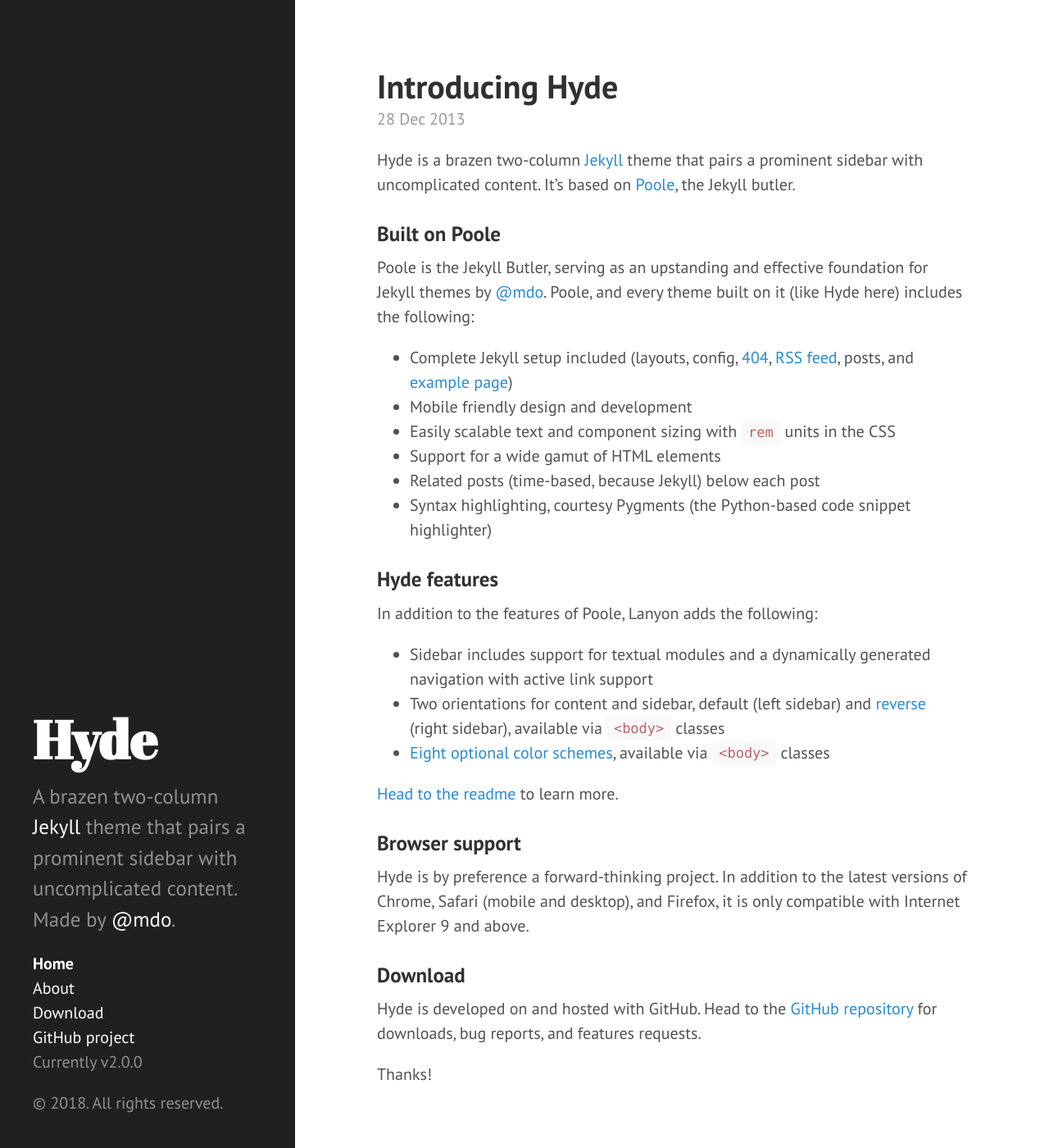
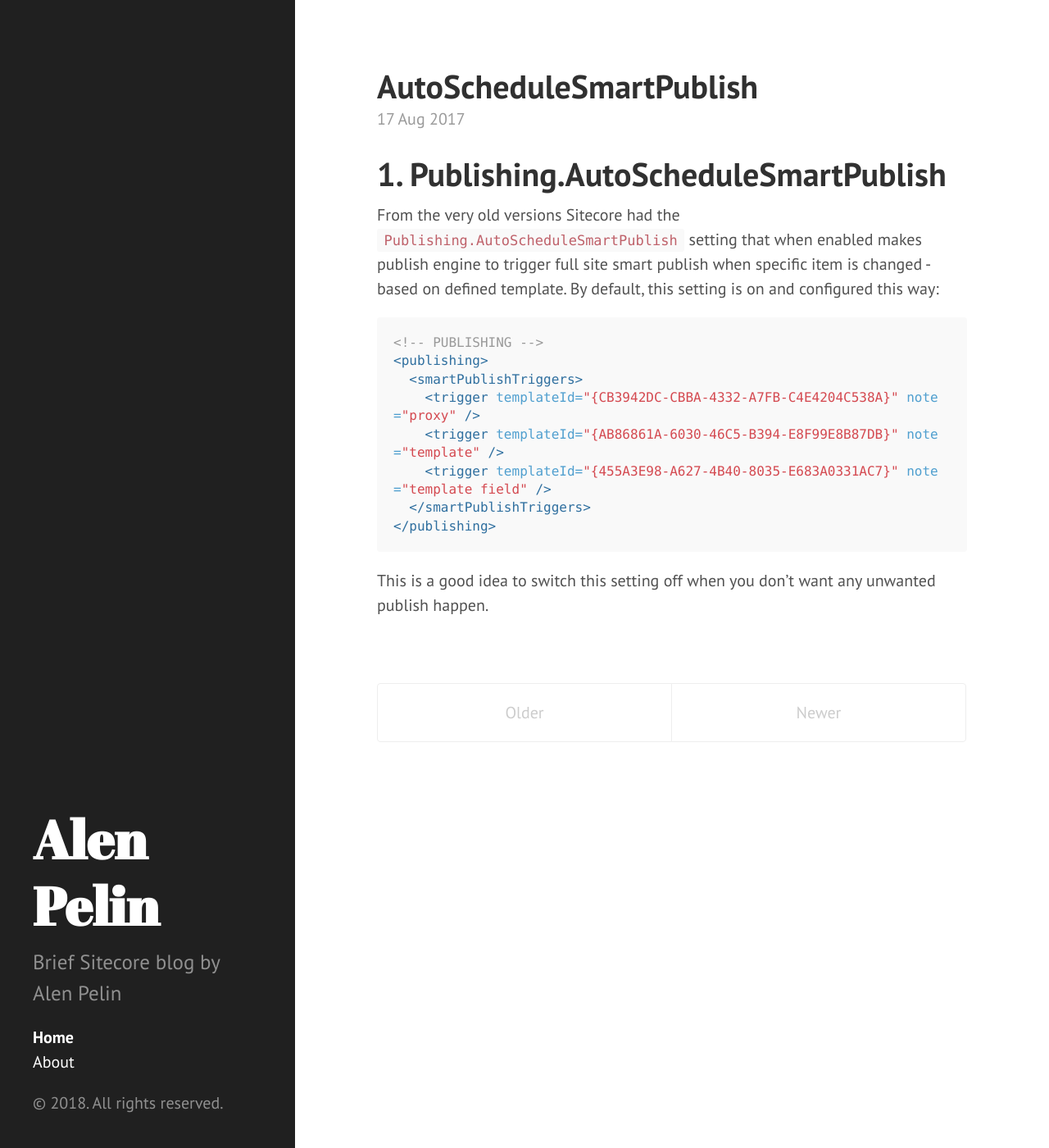
Before and after one commit to AlenPelin/Blog, a Jekyll site: the page built from index.html, in a window 1280 px wide and 1400 px high. Shown: the whole window at 82% size. Built offline with Jekyll 4.4.1, drawn with Linux system fonts in a browser that asks for light colours; Markdown is read by kramdown in place of the engine named in the settings; the list of posts is cut into pages by our own code; some of the changed text lies outside the part shown.

Commit message:
Update template

````diff
--- a/_config.yml
+++ b/_config.yml
@@ -6,14 +6,14 @@ pygments:         true
 permalink:        pretty
 
 # Setup
-title:            Hyde
-tagline:          'A Jekyll theme'
-description:      'A brazen two-column <a href="http://jekyllrb.com" target="_blank">Jekyll</a> theme that pairs a prominent sidebar with uncomplicated content. Made by <a href="https://twitter.com/mdo" target="_blank">@mdo</a>.'
-url:              http://hyde.getpoole.com
+title:            Alen Pelin
+tagline:          'Blog'
+description:      'Brief Sitecore blog by Alen Pelin'
+url:              http://alenpelin.com
 
 author:
-  name:           'Mark Otto'
-  url:            https://twitter.com/mdo
+  name:           'Alen Pelin'
+  url:            https://twitter.com/alenpelin
 
 paginate:         5
 
--- a/_includes/head.html
+++ b/_includes/head.html
@@ -20,7 +20,7 @@
   <link rel="stylesheet" href="http://fonts.googleapis.com/css?family=PT+Sans:400,400italic,700|Abril+Fatface">
 
   <!-- Icons -->
-  <link rel="apple-touch-icon-precomposed" sizes="144x144" href="/public/apple-touch-icon-144-precomposed.png">
+  <link rel="apple-touch-icon-precomposed" sizes="144x144" href="/public/alenpelin.jpg">
                                  <link rel="shortcut icon" href="/public/favicon.ico">
 
   <!-- RSS -->
--- a/_includes/sidebar.html
+++ b/_includes/sidebar.html
@@ -26,9 +26,6 @@
         {% endif %}
       {% endfor %}
 
-      <li class="sidebar-nav-item"><a href="{{ site.github.repo }}/archive/v{{ site.version }}.zip">Download</a></li>
-      <li class="sidebar-nav-item"><a href="{{ site.github.repo }}">GitHub project</a></li>
-      <li class="sidebar-nav-item">Currently v{{ site.version }}</li>
     </ul>
 
     <p>&copy; {{ site.time | date: '%Y' }}. All rights reserved.</p>
--- a/_posts/2012-02-06-whats-jekyll.md
+++ /dev/null
@@ -1,12 +0,0 @@
----
-layout: post
-title: What's Jekyll?
----
-
-[Jekyll](http://jekyllrb.com) is a static site generator, an open-source tool for creating simple yet powerful websites of all shapes and sizes. From [the project's readme](https://github.com/mojombo/jekyll/blob/master/README.markdown):
-
-  > Jekyll is a simple, blog aware, static site generator. It takes a template directory [...] and spits out a complete, static website suitable for serving with Apache or your favorite web server. This is also the engine behind GitHub Pages, which you can use to host your project’s page or blog right here from GitHub.
-
-It's an immensely useful tool and one we encourage you to use here with Hyde.
-
-Find out more by [visiting the project on GitHub](https://github.com/mojombo/jekyll).
--- a/_posts/2012-02-07-example-content.md
+++ /dev/null
@@ -1,55 +0,0 @@
----
-layout: post
-title: Example content
----
-
-This blog post shows a few different types of content that's supported and styled with Hyde. Basic typography, images, and code are all supported.
-
------
-
-Cum sociis natoque penatibus et magnis <a href="#">dis parturient montes</a>, nascetur ridiculus mus. Aenean eu leo quam. Pellentesque ornare sem lacinia quam venenatis vestibulum. Sed posuere consectetur est at lobortis. Cras mattis consectetur purus sit amet fermentum.
-
-> Curabitur blandit tempus porttitor. **Nullam quis risus eget urna mollis** ornare vel eu leo. Nullam id dolor id nibh ultricies vehicula ut id elit.
-
-Etiam porta *sem malesuada magna* mollis euismod. Cras mattis consectetur purus sit amet fermentum. Aenean lacinia bibendum nulla sed consectetur.
-
-## Heading
-
-Vivamus sagittis lacus vel augue laoreet rutrum faucibus dolor auctor. Duis mollis, est non commodo luctus, nisi erat porttitor ligula, eget lacinia odio sem nec elit. Morbi leo risus, porta ac consectetur ac, vestibulum at eros.
-
-### Sub-heading
-
-Cum sociis natoque penatibus et magnis dis parturient montes, nascetur ridiculus mus.
-
-{% highlight js %}
-// Example can be run directly in your JavaScript console
-
-// Create a function that takes two arguments and returns the sum of those arguments
-var adder = new Function("a", "b", "return a + b");
-
-// Call the function
-adder(2, 6);
-// > 8
-{% endhighlight %}
-
-Aenean lacinia bibendum nulla sed consectetur. Etiam porta sem malesuada magna mollis euismod. Fusce dapibus, tellus ac cursus commodo, tortor mauris condimentum nibh, ut fermentum massa.
-
-### Sub-heading
-
-Cum sociis natoque penatibus et magnis dis parturient montes, nascetur ridiculus mus. Aenean lacinia bibendum nulla sed consectetur. Etiam porta sem malesuada magna mollis euismod. Fusce dapibus, tellus ac cursus commodo, tortor mauris condimentum nibh, ut fermentum massa justo sit amet risus.
-
-* Praesent commodo cursus magna, vel scelerisque nisl consectetur et.
-* Donec id elit non mi porta gravida at eget metus.
-* Nulla vitae elit libero, a pharetra augue.
-
-Donec ullamcorper nulla non metus auctor fringilla. Nulla vitae elit libero, a pharetra augue.
-
-1. Vestibulum id ligula porta felis euismod semper.
-2. Cum sociis natoque penatibus et magnis dis parturient montes, nascetur ridiculus mus.
-3. Maecenas sed diam eget risus varius blandit sit amet non magna.
-
-Cras mattis consectetur purus sit amet fermentum. Sed posuere consectetur est at lobortis.
-
------
-
-Want to see something else added? <a href="https://github.com/mdo/hyde/issues/new">Open an issue.</a>
--- a/_posts/2013-12-28-introducing-hyde.md
+++ /dev/null
@@ -1,37 +0,0 @@
----
-layout: post
-title: Introducing Hyde
----
-
-Hyde is a brazen two-column [Jekyll](http://jekyllrb.com) theme that pairs a prominent sidebar with uncomplicated content. It's based on [Poole](http://getpoole.com), the Jekyll butler.
-
-### Built on Poole
-
-Poole is the Jekyll Butler, serving as an upstanding and effective foundation for Jekyll themes by [@mdo](https://twitter.com/mdo). Poole, and every theme built on it (like Hyde here) includes the following:
-
-* Complete Jekyll setup included (layouts, config, [404](/404), [RSS feed](/atom.xml), posts, and [example page](/about))
-* Mobile friendly design and development
-* Easily scalable text and component sizing with `rem` units in the CSS
-* Support for a wide gamut of HTML elements
-* Related posts (time-based, because Jekyll) below each post
-* Syntax highlighting, courtesy Pygments (the Python-based code snippet highlighter)
-
-### Hyde features
-
-In addition to the features of Poole, Lanyon adds the following:
-
-* Sidebar includes support for textual modules and a dynamically generated navigation with active link support
-* Two orientations for content and sidebar, default (left sidebar) and [reverse](https://github.com/poole/lanyon#reverse-layout) (right sidebar), available via `<body>` classes
-* [Eight optional color schemes](https://github.com/poole/hyde#themes), available via `<body>` classes
-
-[Head to the readme](https://github.com/poole/hyde#readme) to learn more.
-
-### Browser support
-
-Hyde is by preference a forward-thinking project. In addition to the latest versions of Chrome, Safari (mobile and desktop), and Firefox, it is only compatible with Internet Explorer 9 and above.
-
-### Download
-
-Hyde is developed on and hosted with GitHub. Head to the <a href="https://github.com/poole/hyde">GitHub repository</a> for downloads, bug reports, and features requests.
-
-Thanks!
--- /dev/null
+++ b/_posts/2017-08-17-auto-schedule-smart-publish.md
@@ -0,0 +1,21 @@
+---
+layout: post
+title: AutoScheduleSmartPublish
+---
+
+# 1. Publishing.AutoScheduleSmartPublish
+
+From the very old versions Sitecore had the `Publishing.AutoScheduleSmartPublish` setting that when enabled makes publish engine to trigger full site smart publish when specific item is changed - based on defined template. By default, this setting is on and configured this way:
+
+```xml
+<!-- PUBLISHING -->
+<publishing>
+  <smartPublishTriggers>
+    <trigger templateId="{CB3942DC-CBBA-4332-A7FB-C4E4204C538A}" note="proxy" />
+    <trigger templateId="{AB86861A-6030-46C5-B394-E8F99E8B87DB}" note="template" />
+    <trigger templateId="{455A3E98-A627-4B40-8035-E683A0331AC7}" note="template field" />
+  </smartPublishTriggers>
+</publishing>
+```
+
+This is a good idea to switch this setting off when you don't want any unwanted publish happen.
--- a/about.md
+++ b/about.md
@@ -4,27 +4,8 @@ title: About
 ---
 
 <p class="message">
-  Hey there! This page is included as an example. Feel free to customize it for your own use upon downloading. Carry on!
+  The best way to know a person better is to reach out. Contact me [linkedin.com/in/alenpelin](https://www.linkedin.com/in/alenpelin/) without doubts.
 </p>
 
-In the novel, *The Strange Case of Dr. Jeykll and Mr. Hyde*, Mr. Poole is Dr. Jekyll's virtuous and loyal butler. Similarly, Poole is an upstanding and effective butler that helps you build Jekyll themes. It's made by [@mdo](https://twitter.com/mdo).
-
-There are currently two themes built on Poole:
-
-* [Hyde](http://hyde.getpoole.com)
-* [Lanyon](http://lanyon.getpoole.com)
-
-Learn more and contribute on [GitHub](https://github.com/poole).
-
-## Setup
-
-Some fun facts about the setup of this project include:
-
-* Built for [Jekyll](http://jekyllrb.com)
-* Developed on GitHub and hosted for free on [GitHub Pages](https://pages.github.com)
-* Coded with [Sublime Text 2](http://sublimetext.org), an amazing code editor
-* Designed and developed while listening to music like [Blood Bros Trilogy](https://soundcloud.com/maddecent/sets/blood-bros-series)
-
-Have questions or suggestions? Feel free to [open an issue on GitHub](https://github.com/poole/issues/new) or [ask me on Twitter](https://twitter.com/mdo).
-
-Thanks for reading!
+I am Melbourne-based IT enthusiast who spent 8 years working as software engineer at Sitecore,
+and now explore world of contracting as Senior Sitecore Developer.
````
Also changed, not shown: README.md (deleted), public/alenpelin.jpg (added), public/apple-touch-icon-144-precomposed.png (deleted).
